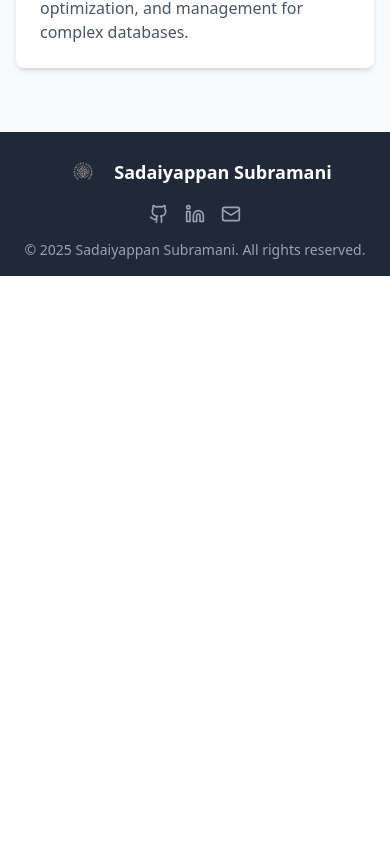
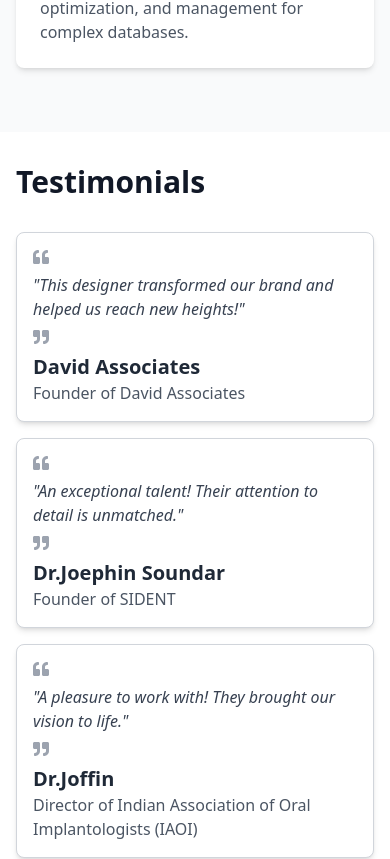
Before and after one commit to SanthoshNumentica/sadaiyappan.portfolio, a React (Vite) app: page / in a window 390 px wide. Shown: the part 9850-10709 px from the top of the page. Before the commit the page ends 10126 px from the top, so only its background shows below. Built offline with nearby package versions, Linux system fonts and the light colour scheme.

Commit message:
testimonials

```diff
--- a/src/App.tsx
+++ b/src/App.tsx
@@ -5,6 +5,7 @@ import { Footer } from './components/Footer';
 import { Header } from './components/Header';
 import { Projects } from './components/Projects';
 import Skills from './components/Skill';
+import Testimonials from './components/Testimonials';
 
 function App() {
   return (
@@ -16,6 +17,7 @@ function App() {
         <Skills />
         <Projects />
         <Certifications/>
+        <Testimonials/>
       </main>
       <Footer />
     </div>
--- /dev/null
+++ b/src/components/Testimonials.css
@@ -0,0 +1,26 @@
+/* Testimonials.css */
+.testimonials {
+    padding: 20px;
+    background-color: #f9f9f9;
+  }
+
+  .testimonial-list {
+    display: flex;
+    flex-direction: column;
+    gap: 20px;
+  }
+
+  .testimonial-item {
+    border: 1px solid #ddd;
+    border-radius: 5px;
+    padding: 15px;
+    background-color: #fff;
+  }
+
+  .testimonial-item h4 {
+    margin: 10px 0 5px;
+  }
+
+  .testimonial-item p {
+    margin: 0;
+  }
--- /dev/null
+++ b/src/components/Testimonials.tsx
@@ -0,0 +1,45 @@
+// Testimonials.js
+import React from 'react';
+import { FaQuoteLeft, FaQuoteRight } from 'react-icons/fa';
+
+const testimonialsData = [
+  {
+    id: 1,
+    name: "David Associates",
+    position: "Founder of David Associates",
+    testimonial: "This designer transformed our brand and helped us reach new heights!",
+  },
+  {
+    id: 2,
+    name: "Dr.Joephin Soundar",
+    position: "Founder of SIDENT",
+    testimonial: "An exceptional talent! Their attention to detail is unmatched.",
+  },
+  {
+    id: 3,
+    name: "Dr.Joffin",
+    position: "Director of Indian Association of Oral Implantologists (IAOI)",
+    testimonial: "A pleasure to work with! They brought our vision to life.",
+  },
+];
+
+const Testimonials = () => {
+  return (
+    <section id="testimonials" className="max-w-6xl mx-auto px-4 sm:px-6 lg:px-8 py-8">
+      <h2 className="text-3xl font-bold text-gray-900 mb-8">Testimonials</h2>
+      <div className="grid grid-cols-1 md:grid-cols-2 lg:grid-cols-3 gap-4">
+        {testimonialsData.map((testimonial) => (
+          <div key={testimonial.id} className="p-4 border border-gray-300 rounded-lg bg-white shadow-md flex flex-col">
+            <FaQuoteLeft className="text-gray-400 mb-2" />
+            <p className="flex-1 text-gray-700 italic">"{testimonial.testimonial}"</p>
+            <FaQuoteRight className="text-gray-400 mt-2" />
+            <h4 className="text-xl font-semibold text-gray-800 mt-2">{testimonial.name}</h4>
+            <p className="text-gray-600">{testimonial.position}</p>
+          </div>
+        ))}
+      </div>
+    </section>
+  );
+};
+
+export default Testimonials;
```
